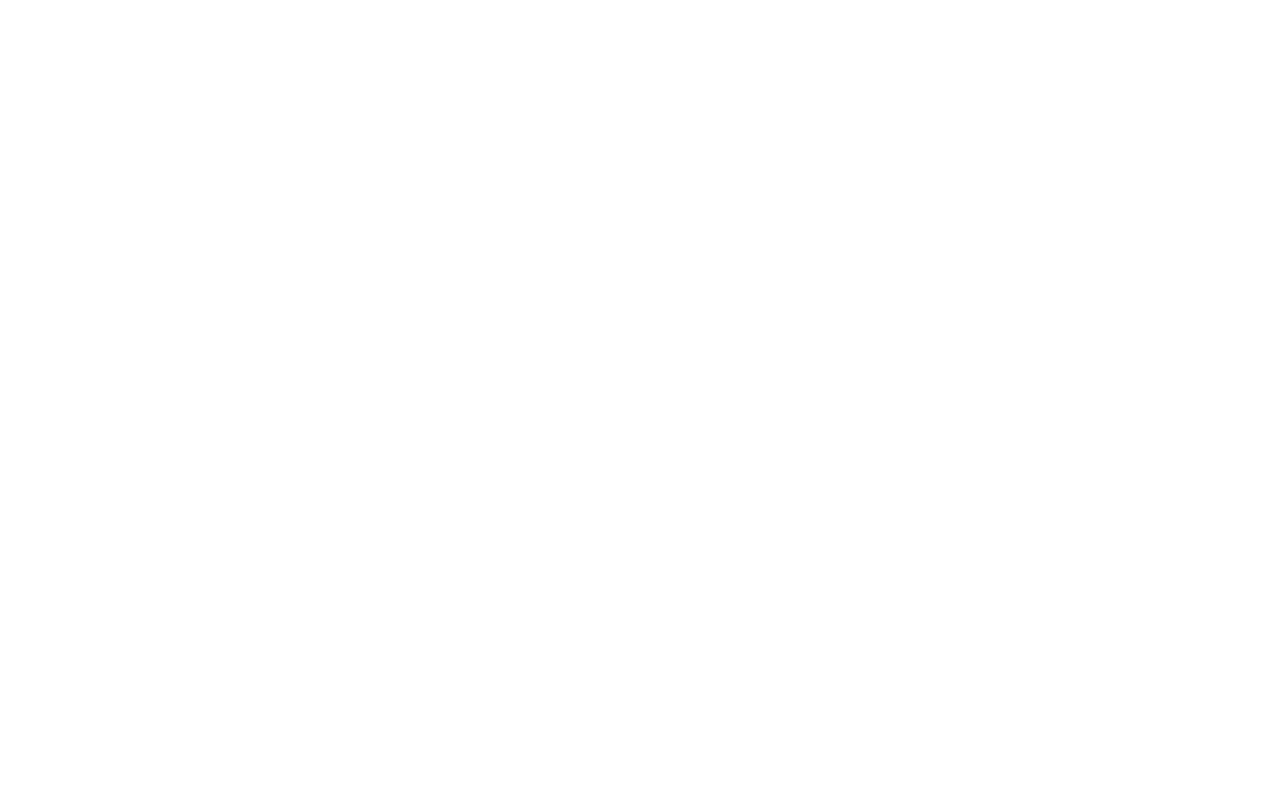
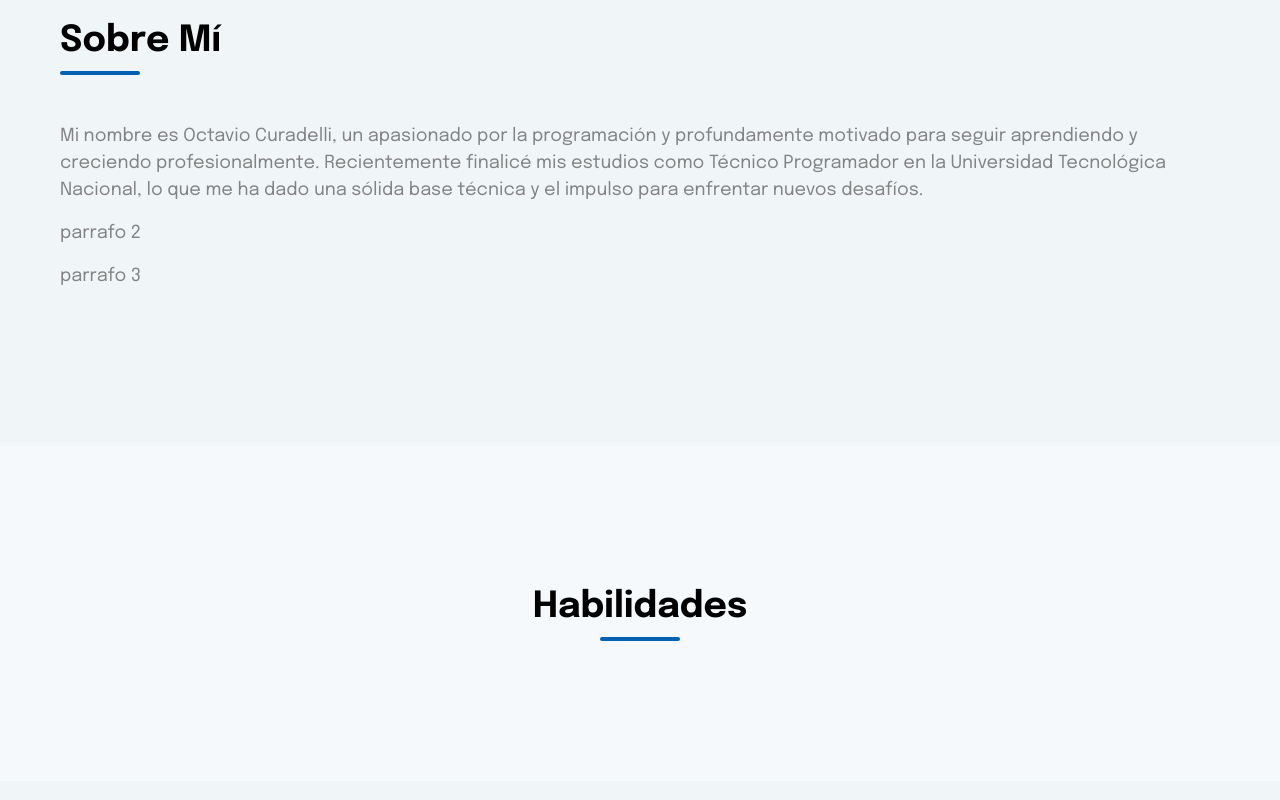
Before and after one commit to octaM3/portfolio, a React (Vite) app: page / in a window 1280 px wide. Shown: the part 920-1720 px from the top of the page. Built offline with nearby package versions, Linux system fonts and the light colour scheme.

Commit message:
Empiezo la seccion about me

```diff
--- a/src/App.tsx
+++ b/src/App.tsx
@@ -4,6 +4,8 @@
 import "bootstrap/dist/css/bootstrap.min.css";
 import 'bootstrap-icons/font/bootstrap-icons.css';
 import MainSection from './components/sections/mainSection/MainSection';
+import AboutMeSection from './components/sections/aboutMeSection/AboutMeSection';
+import SkillSection from './components/sections/skillSection/SkillSection';
 
 function App() {
 
@@ -27,29 +29,27 @@
         contact: () => scrollToSection(contactRef),
       }} />
 
-      <Section ref={homeRef}>
+      <Section withPadding={false} className='primary-bg-section' ref={homeRef}>
         <MainSection onScrollToSection={{
           projects: () => scrollToSection(projectsRef),
           contact: () => scrollToSection(contactRef),
         }} />
       </Section>
 
-      <Section ref={aboutMeRef}>
-        <>sombre mi</>
-        <div style={{ height: "1000px" }}></div>
+      <Section withPadding={true} className='secondary-bg-section' ref={aboutMeRef}>
+        <AboutMeSection />
       </Section>
 
-      <Section ref={skillsRef}>
-        <>skills</>
-        <div style={{ height: "1000px" }}></div>
+      <Section withPadding={true} className='primary-bg-section' ref={skillsRef}>
+        <SkillSection />
       </Section>
 
-      <Section ref={projectsRef}>
+      <Section withPadding={true} className='secondary-bg-section' ref={projectsRef}>
         <>proyectos</>
         <div style={{ height: "1000px" }}></div>
       </Section>
 
-      <Section ref={contactRef}>
+      <Section withPadding={true} className='primary-bg-section' ref={contactRef}>
         <>contacto</>
         <div style={{ height: "1000px" }}></div>
       </Section>
--- a/src/components/sections/Section.tsx
+++ b/src/components/sections/Section.tsx
@@ -4,12 +4,16 @@
 interface SectionProps {
     children: React.ReactNode;
     ref: React.Ref<HTMLElement>;
+    className?: string;
+    withPadding: boolean;
 }
 
-const Section: FunctionComponent<SectionProps> = ({ children, ref }) => {
+const Section: FunctionComponent<SectionProps> = ({ children, ref, className, withPadding }) => {
     return (
-        <section className="container" ref={ref}>
-            {children}
+        <section style={ withPadding ? { paddingTop: "140px", paddingBottom: "140px" } : {}} className={`${className && className}`} ref={ref}>
+            <div className="container-section">
+                {children}
+            </div>
         </section>
     );
 }
--- /dev/null
+++ b/src/components/sections/aboutMeSection/AboutMeSection.tsx
@@ -0,0 +1,32 @@
+import type { FunctionComponent } from "react";
+import Subtitle from "../../text/subtitle/Subtitle";
+import SimpleText from "../../text/simpleText/SimpleText";
+
+interface AboutMeSectionProps {
+
+}
+
+const AboutMeSection: FunctionComponent<AboutMeSectionProps> = () => {
+    return (
+        <div>
+            <Subtitle text="Sobre Mí" format="left" type="normal" />
+
+            <div className="mt-5">
+                <SimpleText
+                    text={"Mi nombre es Octavio Curadelli, un apasionado por la programación y profundamente motivado para seguir aprendiendo y creciendo profesionalmente. Recientemente finalicé mis estudios como Técnico Programador en la Universidad Tecnológica Nacional, lo que me ha dado una sólida base técnica y el impulso para enfrentar nuevos desafíos."}
+                    size="big"
+                />
+                <SimpleText
+                    text={"parrafo 2"}
+                    size="big"
+                />
+                <SimpleText
+                    text={"parrafo 3"}
+                    size="big"
+                />
+            </div>
+        </div>
+    );
+}
+
+export default AboutMeSection;
--- a/src/components/sections/mainSection/MainSection.tsx
+++ b/src/components/sections/mainSection/MainSection.tsx
@@ -16,15 +16,15 @@
 
   return (
     <div className="position-relative d-flex flex-column align-items-center justify-content-center vh-100 text-center">
-      <SimpleText format="normal" text="HOLA, SOY" />
+      <SimpleText size="big" text="HOLA, SOY" />
       <Title text="Octavio Curadelli" />
       <Subtitle text="Desarrollador Full Stack" format="center" type="blue" />
       <div className="w-50 mt-3">
-        <SimpleText format="normal" text="Creando experiencias web modernas y funcionales con atención al detalle y las mejores prácticas." />
+        <SimpleText size="big" text="Creando experiencias web modernas y funcionales con atención al detalle y las mejores prácticas." />
       </div>
       <div className="d-flex align-items-center my-2">
         <i className="bi bi-geo-alt-fill me-2"></i>
-        <SimpleText className="m-0" format="mini" text="Mendoza, Argentina." />
+        <SimpleText className="m-0" size="mini" text="Mendoza, Argentina." />
       </div>
 
       <div className="my-4">
--- a/src/components/sections/sections.css
+++ b/src/components/sections/sections.css
@@ -1,12 +1,30 @@
+/* Section */
+
+.container-section{
+  max-width: 1200px;
+  margin: 0 auto;
+  padding: 0 20px;
+}
+
+.primary-bg-section {
+  background-color: var(--bg-color-one);
+}
+
+.secondary-bg-section {
+  background-color: var(--bg-color-two);
+}
+
 /* Main section */
 
 @keyframes bouncing {
   0% {
     bottom: 10px;
   }
+
   50% {
     bottom: 0px;
   }
+
   100% {
     bottom: 10px;
   }
@@ -20,8 +38,8 @@
   font-size: 1.5em;
 }
 
-.bouncing-container i{
-    color: var(--grey-color);
+.bouncing-container i {
+  color: var(--grey-color);
 }
 
 /* About me section */
--- /dev/null
+++ b/src/components/sections/skillSection/SkillSection.tsx
@@ -0,0 +1,16 @@
+import type { FunctionComponent } from "react";
+import Subtitle from "../../text/subtitle/Subtitle";
+
+interface SkillSectionProps {
+
+}
+
+const SkillSection: FunctionComponent<SkillSectionProps> = () => {
+    return (
+        <div>
+            <Subtitle text="Habilidades" format="center" type="normal" />
+        </div>
+    );
+}
+
+export default SkillSection;
--- a/src/components/text/simpleText/SimpleText.tsx
+++ b/src/components/text/simpleText/SimpleText.tsx
@@ -2,14 +2,14 @@
 import "../text.css";
 
 interface SimpleTextProps {
-    format: 'normal' | 'mini';
+    size: 'big' | 'normal' | 'mini';          //Indica el tamaño del texto de 16px para normal o 14px para mini
     text: string;
     className?: string;
 }
 
-const SimpleText: FunctionComponent<SimpleTextProps> = ({ format, text, className }) => {
+const SimpleText: FunctionComponent<SimpleTextProps> = ({ size, text, className }) => {
     return (
-        <p style={format === "normal" ? {fontSize: "16px"} : {fontSize: "14px"}} className={`simp-txt ${className ? className : ""}`} >
+        <p style={size === "big" ? {fontSize: "18px"} : size === "normal" ? {fontSize: "16px"} : {fontSize: "14px"}} className={`simp-txt ${className ? className : ""}`} >
             {text}
         </p>
     );
--- a/src/components/text/subtitle/Subtitle.tsx
+++ b/src/components/text/subtitle/Subtitle.tsx
@@ -10,14 +10,14 @@
 
 const Subtitle: FunctionComponent<SubtitleProps> = ({ text, format, type, className }) => {
     return (
-        <>
+        <div className={`${format === "center" && "subtitle-txt-center"}`}>
             <h2 className={`
-                ${className ? className : ""} ${format === "center" ? "" : ""}  ${type === "normal" ? "subtitle-txt" : "subtitle-txt-blue"}`}
+                ${className ? className : ""} ${format === "center" ? "subtitle-txt-center" : "subtitle-txt-left"} ${type === "normal" ? "subtitle-txt" : "subtitle-txt-blue"}`}
             >
                 {text}
             </h2>
-            {type === "normal" && <div className="subtitle-line"></div>}
-        </>
+            {type === "normal" && <div className="subtitle-txt-line" ></div>}
+        </div>
     );
 }
 
--- a/src/components/text/text.css
+++ b/src/components/text/text.css
@@ -6,11 +6,29 @@
     font-weight: 600;
 }
 
-.subtitle-line{
-
+.subtitle-txt{
+    color: var(--text-color);
+    font-size: 36px;
+    font-weight: 700;
 }
 
+.subtitle-txt-line{
+    background-color: var(--blue);
+    width: 80px;
+    height: 4px;
+    border-radius: 5px;
+}
+
+.subtitle-txt-center{
+    display: flex;
+    flex-direction: column;
+    align-items: center;
+}
+
+
+/*  */
 /* simple text */
+/*  */
 
 .simp-txt {
     color: var(--grey-color);
--- a/src/index.css
+++ b/src/index.css
@@ -1,7 +1,7 @@
 :root {
   /* Tema claro */
-  --bg-color-one: white;
-  --bg-color-two: rgb(224, 224, 224);
+  --bg-color-one: #F5F9FC;
+  --bg-color-two: #F0F5F8;
   --theme-icon-color: black;
 
   --text-color: #000000;
```
